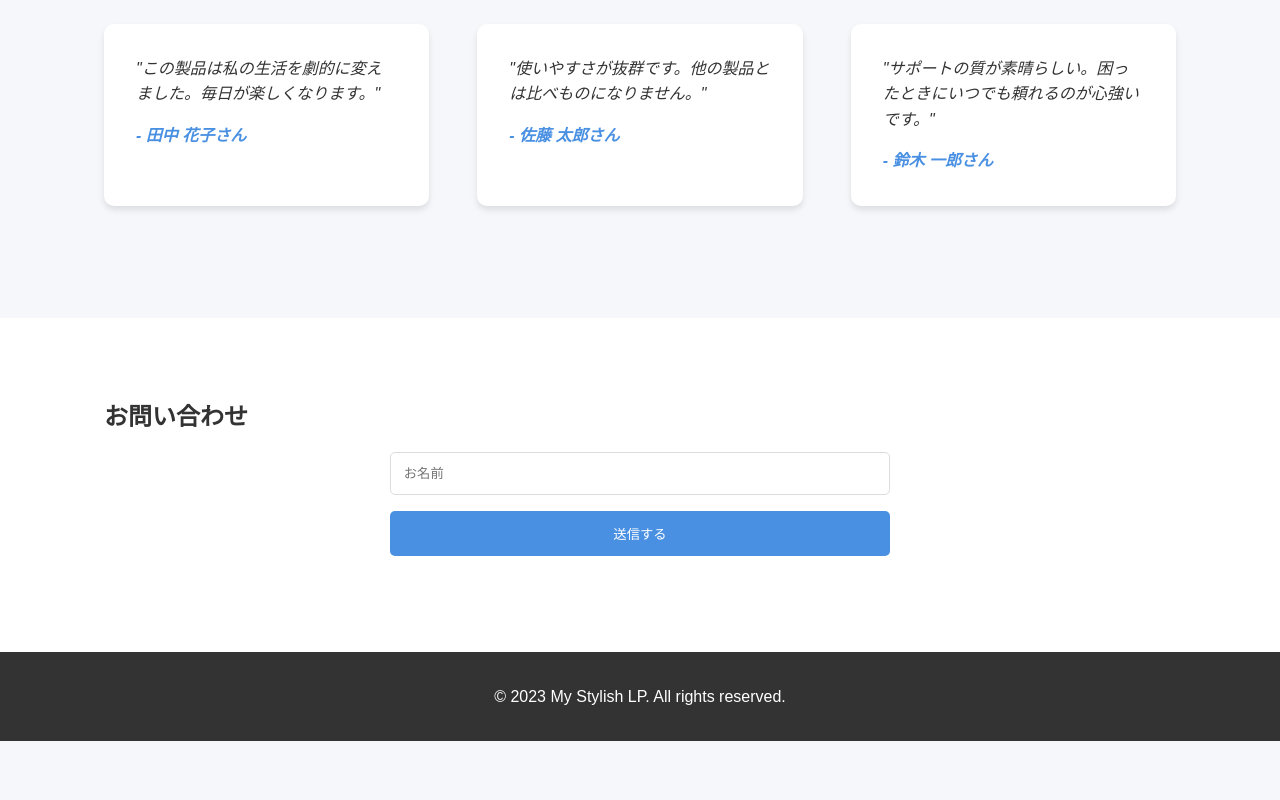
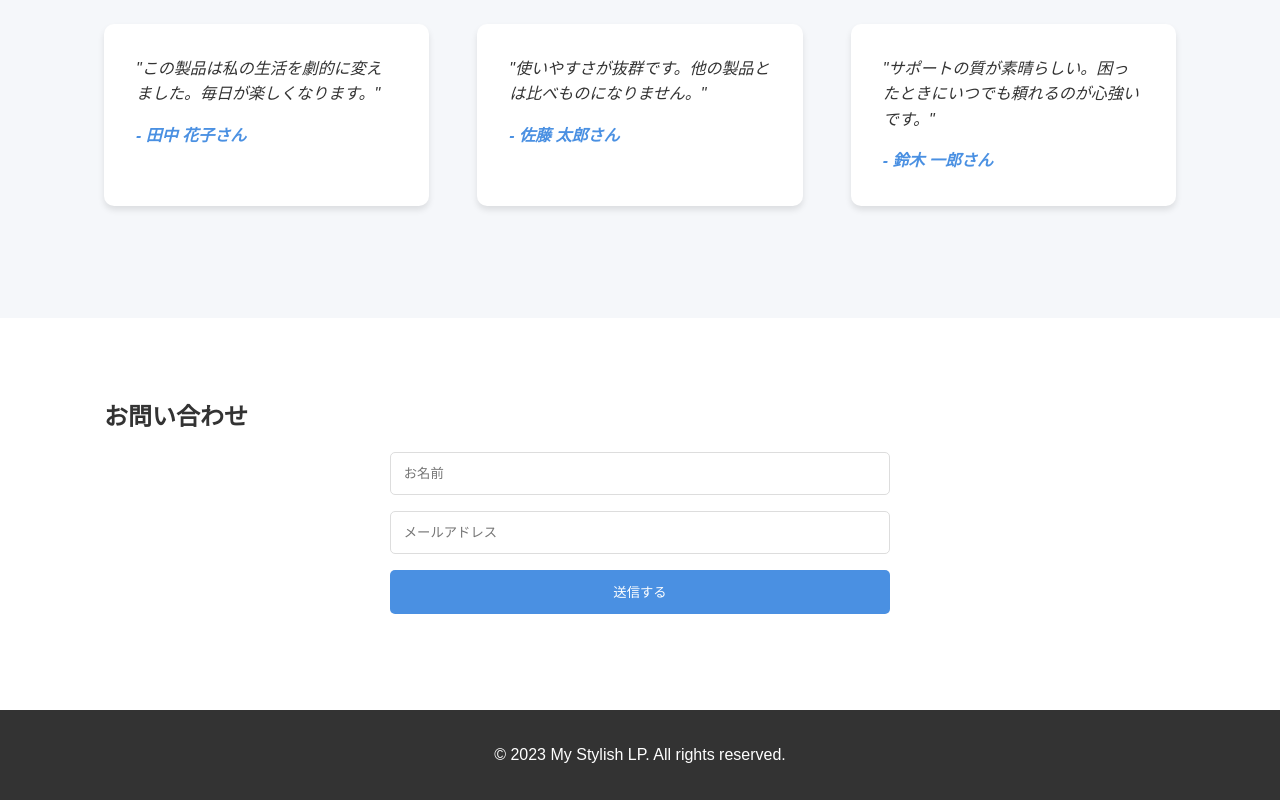
Before and after one commit to riku103/React_training_1, a React (Create React App) app: page / in a window 1280 px wide. Shown: the part 1037-1837 px from the top of the page. Before the commit the page ends 1778 px from the top, so only its background shows below. Built offline with nearby package versions, Linux system fonts and the light colour scheme; the HTML template or start-up script is replaced by a standard one.

Commit message:
メールアドレスのバリデーションを追加

```diff
--- a/src/components/Contact/Contact.jsx
+++ b/src/components/Contact/Contact.jsx
@@ -18,9 +18,21 @@ const Contact = () => {
             <input {...register("name", { required: "お名前を入力してください。" })} placeholder="お名前" />
             {errors.name && <p style={{ color: "red" }}>{errors.name.message}</p>}
           </div>
-          {/* <input type="email" placeholder="メールアドレス" required />
-          <input type="tel" placeholder="電話番号" required />
-          <textarea placeholder="メッセージ" rows="5" required></textarea> */}
+          <div className={styles.inputContainer}>
+            <input {...register("email",{
+              required: "メールアドレスを入力してください。",
+              pattern: {
+                value: /^\S+@\S+\.\S+$/,
+                message: "有効なメールアドレスを入力してください。",
+              },
+              })}
+              type="email"
+              placeholder="メールアドレス"
+            />
+            {errors.email && <p style={{ color: "red" }}>{errors.email.message}</p>}
+          </div>
+          {/* <input type="tel" placeholder="電話番号" required /> */}
+          {/* <textarea placeholder="メッセージ" rows="5" required></textarea> */}
           <button type="submit">送信する</button>
         </form>
       </div>
```
